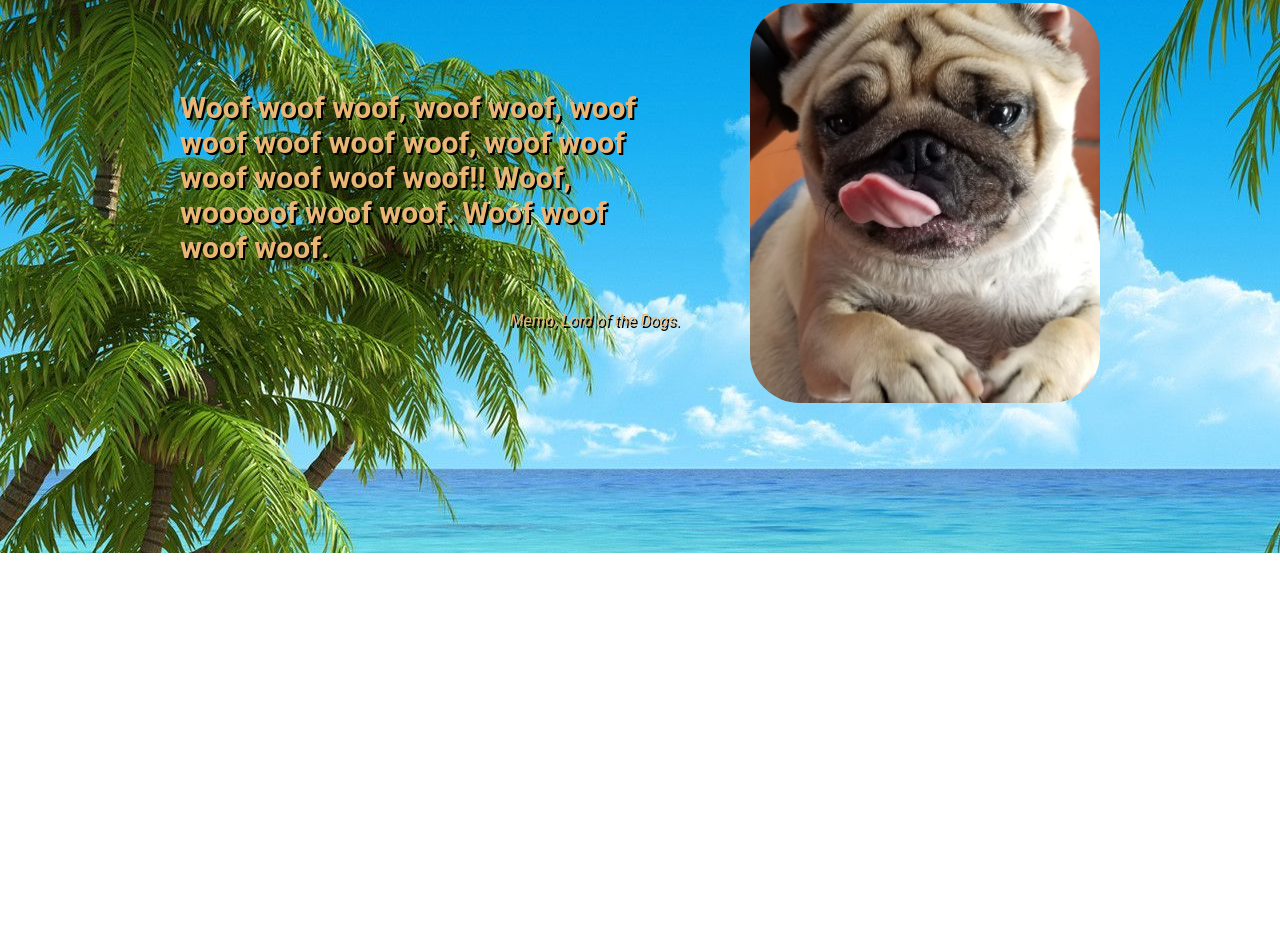
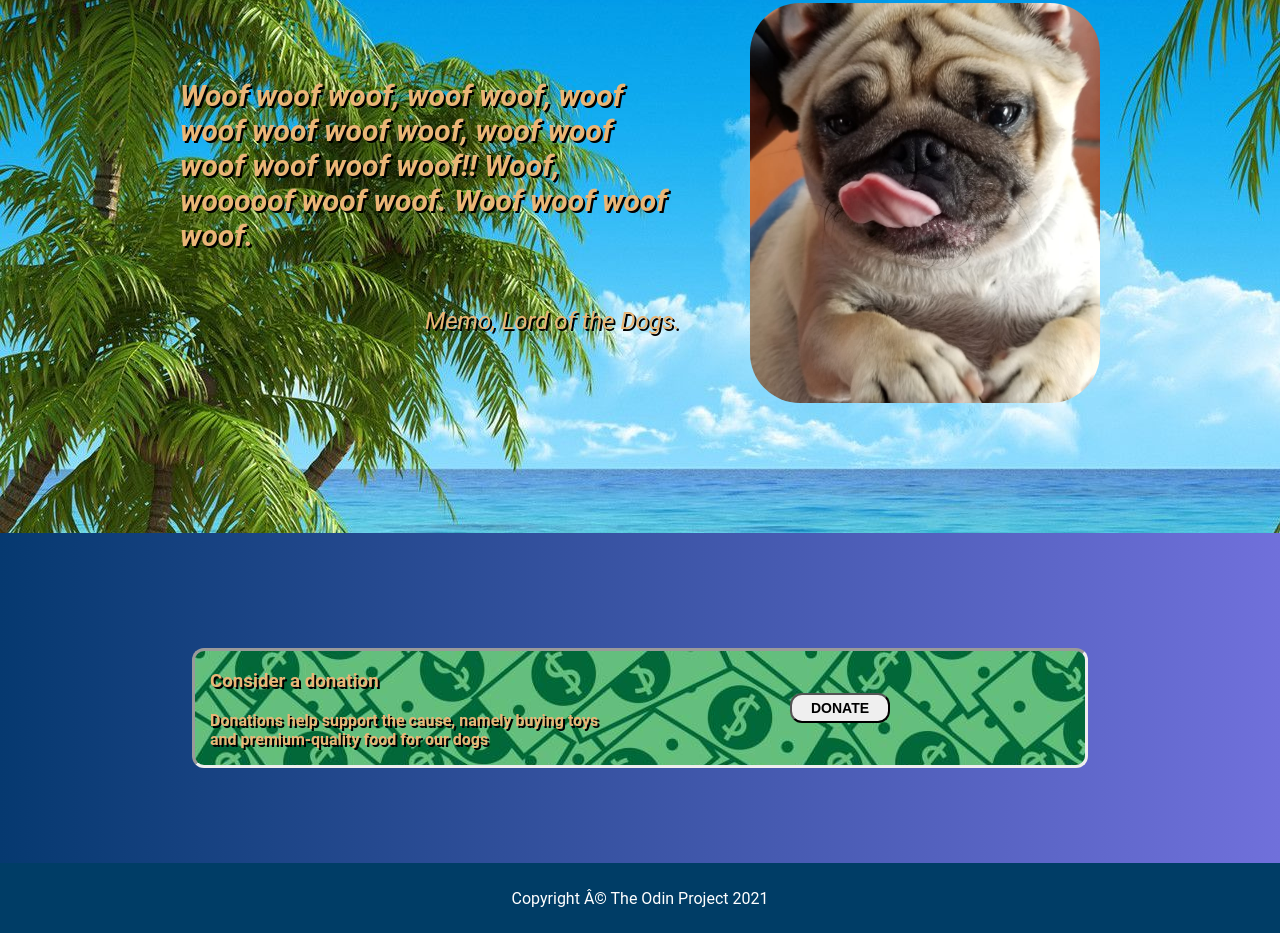
Before and after one commit to pedronarbondo/project-landing-page, a plain HTML site: page index.html in a window 1280 px wide. Shown: the part 1429-2362 px from the top of the page. Before the commit the page ends 1982 px from the top, so only its background shows below. Drawn offline with Linux system fonts and the light colour scheme.

Commit message:
Add footer, finish project

```diff
--- a/css/style.css
+++ b/css/style.css
@@ -142,7 +142,9 @@ border-radius: 10px;
     font-weight: 600;
     text-shadow: 2px 2px black;
     font-size: 30px;
+    font-style: italic;
 }
+
 
 .text-image img {
     max-width: 400px;
@@ -158,4 +160,67 @@ border-radius: 10px;
 .signature {
     align-self: flex-end;
     text-shadow: 2px 2px black;
+    font-size: 24px;
 }
+
+.donate-div {
+    width: auto;
+    height: 350px;
+    background-image: linear-gradient(to left, #7070db, #063970);
+    margin-top: -20px;
+    display: flex;
+    justify-content: center;
+    align-items: center;
+}
+
+.donate-container {
+    margin: auto;
+    background-image: url("../img/money.jpg");
+    object-fit: cover;
+    height: 120px;
+    width: 70%;
+    border-radius: 12px;
+    padding: 15px;
+    box-sizing: border-box;
+    display: flex;
+    align-items: center;
+    border: 3px inset;
+}
+
+.donate-text {
+    max-width: 400px;
+    text-shadow: 2px 2px black;
+    font-weight: 700;
+}
+.donate-button {
+    margin: auto;
+}
+
+.donate {
+    width: 100px;
+    height: 30px;
+    border-radius: 12px;
+    font-size: 14px;
+    text-transform: uppercase;
+    font-weight: bold;
+    transition-duration: 0.4s;
+}
+
+.donate:hover {
+background-color: #66cc00;
+color: white;
+}
+
+.footer {
+    width: auto;
+    height: 70px;
+    background-color: #003d66;
+    margin-top: -20px;
+    display: flex;
+    justify-content: center;
+    align-items: center;
+}
+
+.footer-content {
+    color: white;
+}
--- a/index.html
+++ b/index.html
@@ -91,6 +91,37 @@ within this div, and then make it display flex.-->
 <!-- I will now begin the 'call to action' part, whatever that is
 with a donate button, maybe.-->
 
+<div class="donate-div">
+<!-- donate-div should contain the donate container, and
+nothing else-->
+    <div class="donate-container">
+        <!--donate-container should contain two flex items:
+        the text and the button.-->
+        <div class="donate-text">
+            <h3 class="donate-header">Consider a donation</h3>
+            <p class="donate-description">Donations help support the cause,
+                namely buying toys and premium-quality food
+                for our dogs
+            </p>
+        </div>
+        <div class="donate-button">
+            <button class="donate">Donate
+            </button>
+        </div>
+    </div>
+</div>
+<!--Donate portion is finished, now I'm moving on to the footer-->
+
+<div class="footer">
+<!-- within the footer I need the 'copyright' text,
+the copyright icon and The Odin Project tag-->
+<!-- scratching the previous idea, I googled and I can
+copy the copyright symbol without needing to insert it-->
+    <div class="footer-content">
+        <p>Copyright © The Odin Project 2021</p>
+    </div>
+
+</div>
 
 </body>
 
```
Also changed, not shown: img/money.jpg (added).
